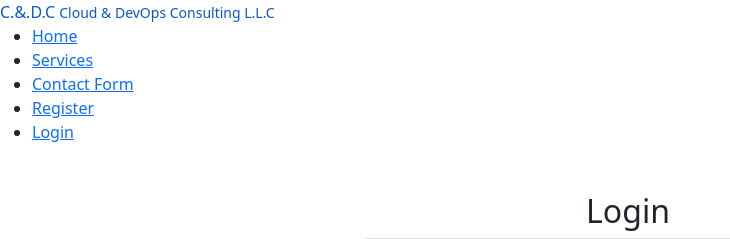
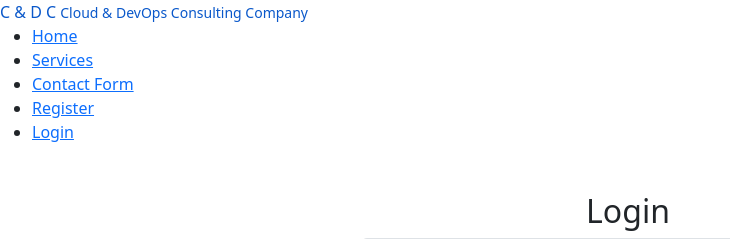
Before and after one commit to Betrand1999/project-root, a Flask app: page /login in a window 1280 px wide. Shown: the top 239 px of the page, without its empty margins (0-730 px from the left). Run offline with Flask 3, Linux system fonts and the light colour scheme; parts of the project's set-up code (start-up, migrations or seed data) failed here and were passed over.

Commit message:
add code to the frontend

```diff
--- a/templates/base.html
+++ b/templates/base.html
@@ -54,7 +54,7 @@
       <div class="header-container">
         <a href="{{ url_for('home') }}" style="text-decoration: none">
           <div class="logo">
-            C.&.D.C <small>Cloud & DevOps Consulting L.L.C </small>
+            C & D C <small>Cloud & DevOps Consulting Company </small>
           </div>
         </a>
 
```
